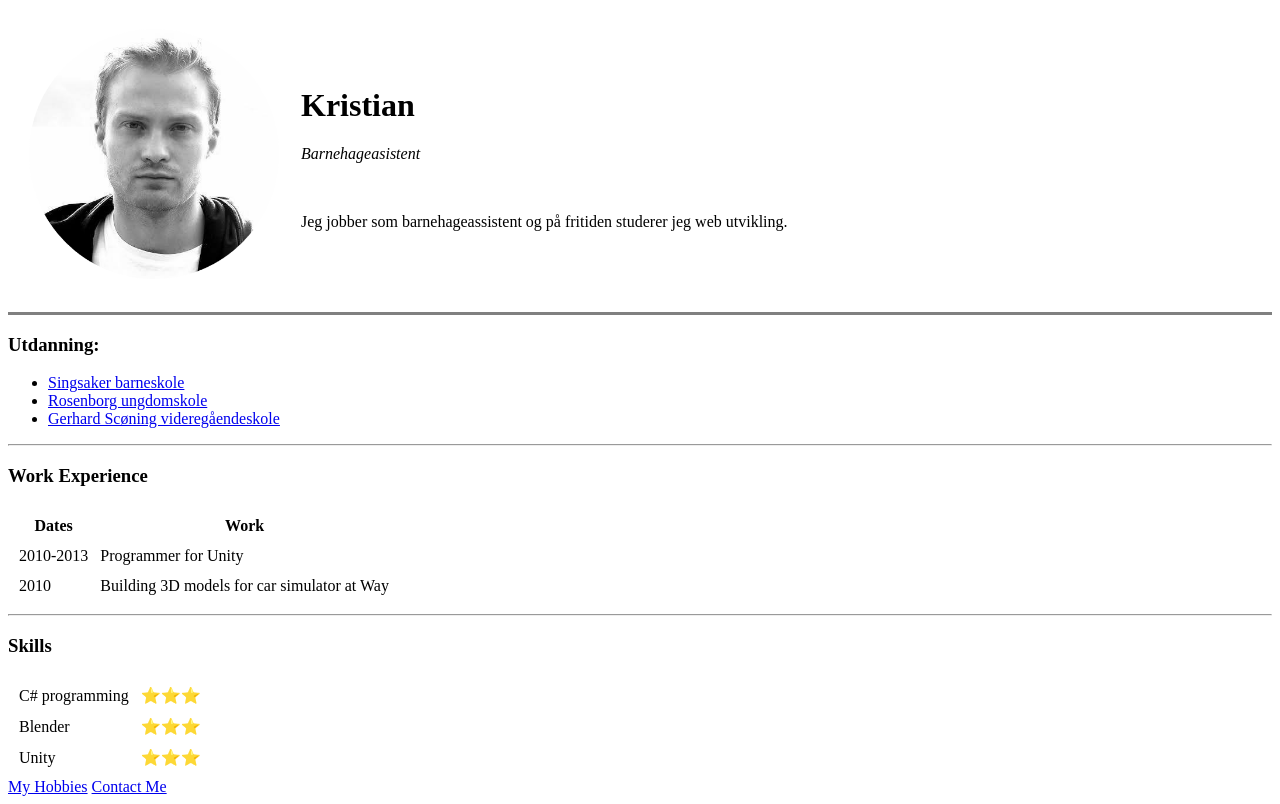
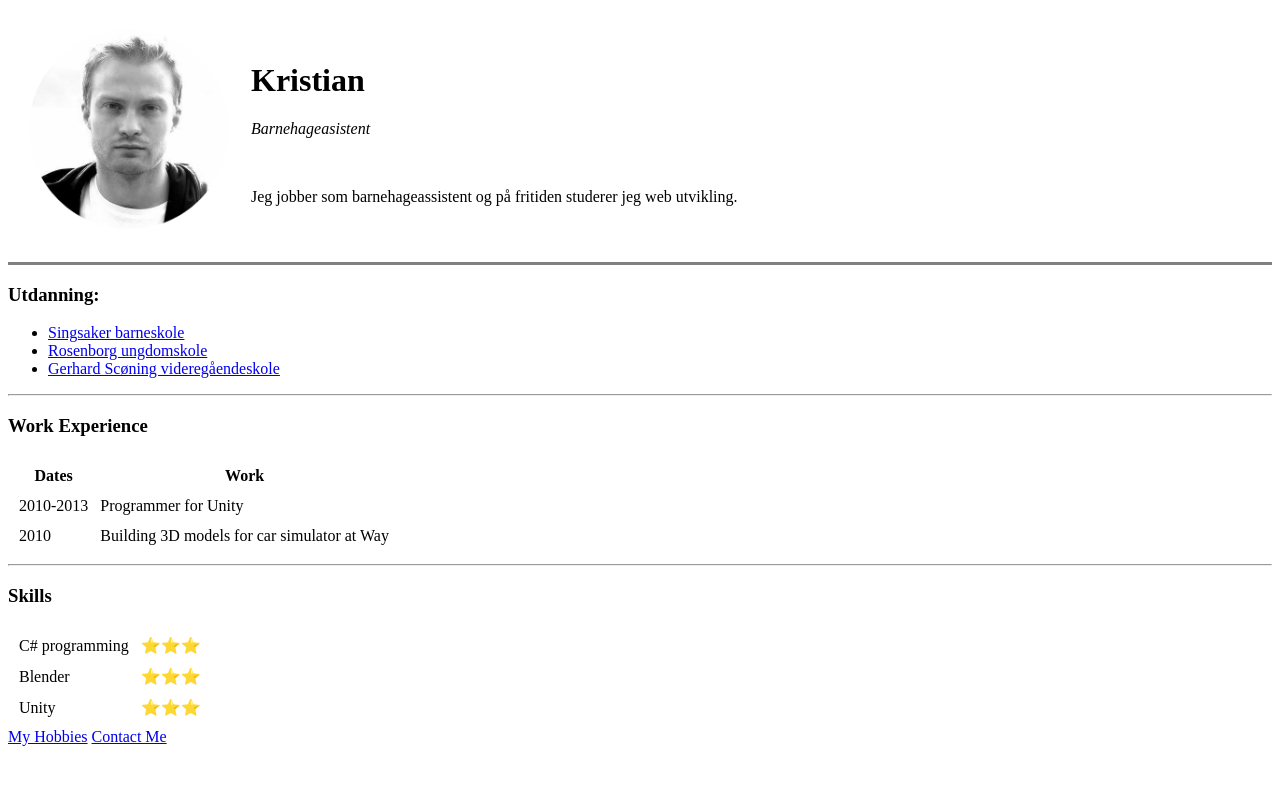
Before and after one commit to KristianEriksen/cv, a plain HTML site: page index.html in a window 1280 px wide. Drawn offline with Linux system fonts and the light colour scheme.

Commit message:
Update index.html

```diff
--- a/index.html
+++ b/index.html
@@ -9,7 +9,7 @@
 <body>
     <table cellspacing="20">
         <tr>
-            <td><img src="image/circle-cropped.png" alt="badass" width="250"></td>
+            <td><img src="image/circle-cropped.png" alt="badass" width="200"></td>
             <td>
                 <h1>Kristian</h1>
                 <p> <em>Barnehageasistent</em></p>
```
